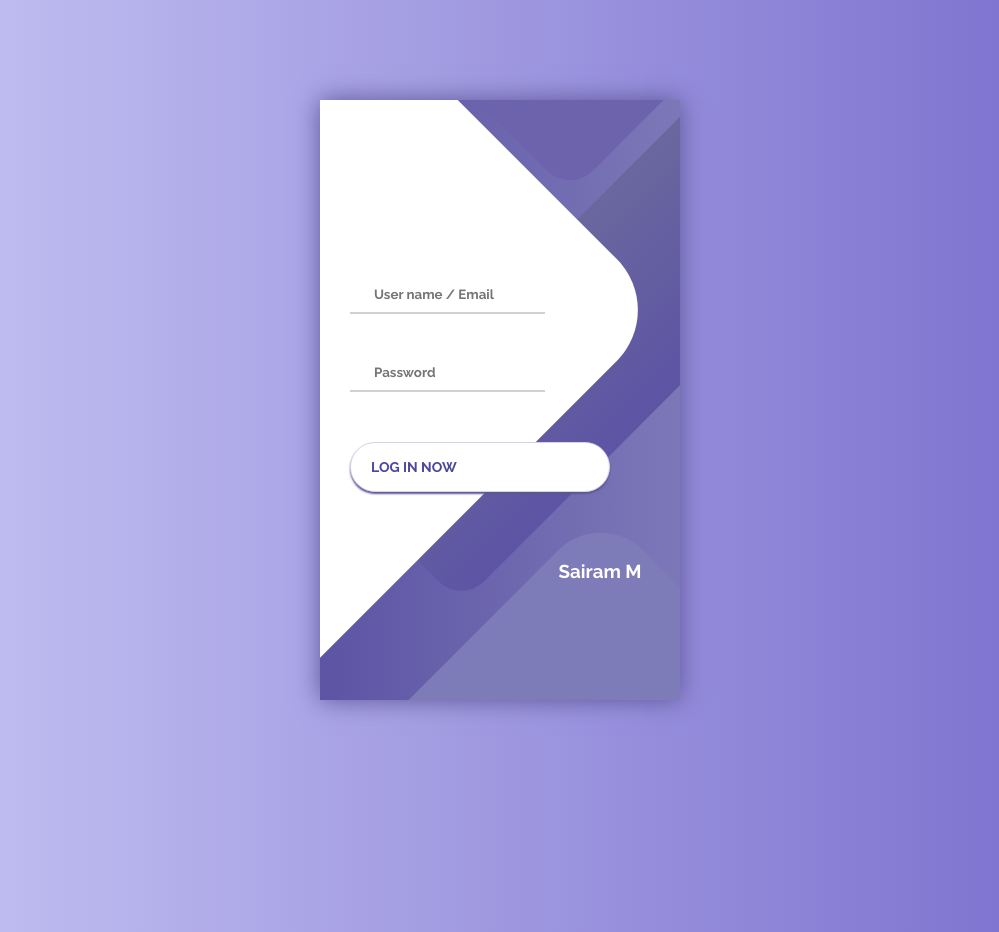
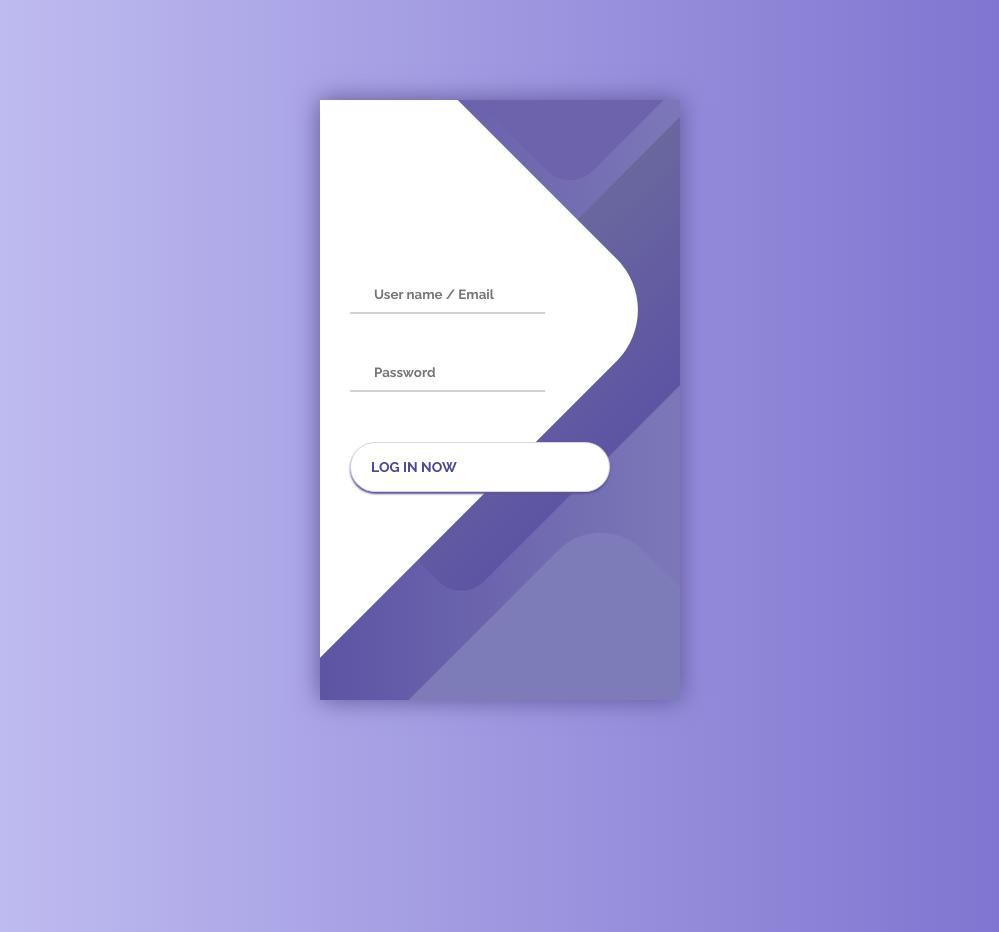
Before and after one commit to thunder-07/djHostingDemo, a Django app: page / in a window 1280 px wide. Shown: the whole page, without its empty margins (140-1139 px from the left). Run offline with Django 4.2, Linux system fonts and the light colour scheme.

Commit message:
Update index.html

```diff
--- a/loginit/templates/djangoPlayGround/index.html
+++ b/loginit/templates/djangoPlayGround/index.html
@@ -197,7 +197,7 @@
                 </button>
             </form>
             <div class="social-login">
-                <h3>Sairam M</h3>
+                <!--h3>Sairam M</h3-->
             </div>
         </div>
         <div class="screen__background">
```
